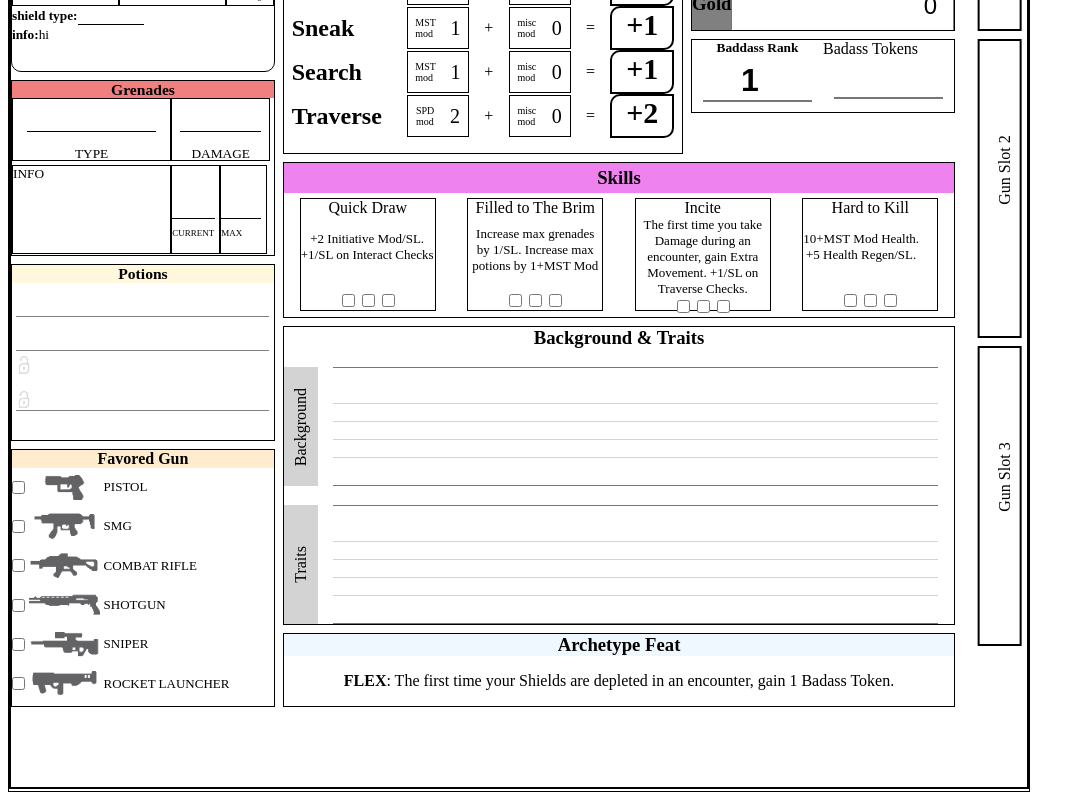
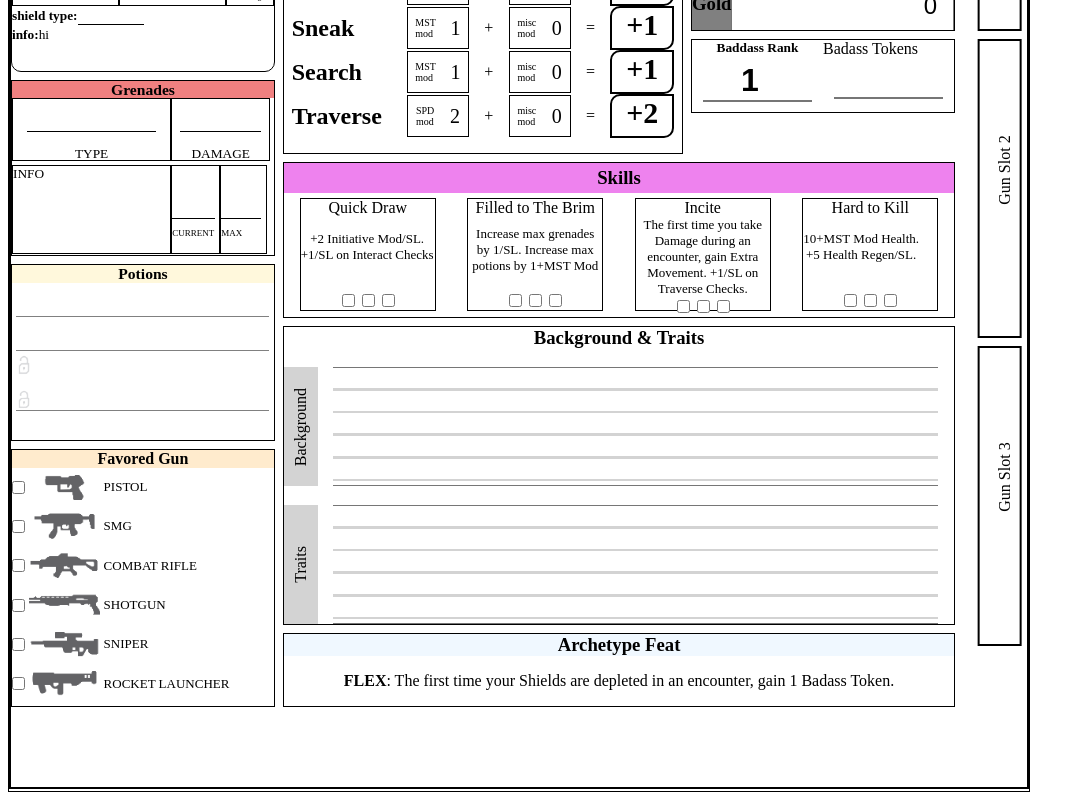
Before and after one commit to chrehall68/character-sheet, a React (Create React App) app: page / in a window 1280 px wide. Shown: the part 538-1338 px from the top of the page, without its empty margins (0-1085 px from the left). Built offline with nearby package versions, Linux system fonts and the light colour scheme.

Commit message:
styling changes for the textareas

```diff
--- a/src/Body.css
+++ b/src/Body.css
@@ -781,10 +781,8 @@
     margin-right: 2.5%;
     border-left: 0px;
     border-right: 0px;
-    line-height: 1.35;
-    background-image:
-        repeating-linear-gradient(white, white 15%, lightgrey 15%, lightgrey 15%, lightgrey 15.3%),
-        repeating-linear-gradient(white, white 15%, lightgrey 15%, lightgrey 15%, lightgrey 15.3%);
+    line-height: 1.7em;
+    background-image: repeating-linear-gradient(white, white 1.5em, lightgrey 1.5em, lightgrey 1.7em, white 1.7em);
 }
 
 .archetypeFeat {
--- a/src/Body.js
+++ b/src/Body.js
@@ -3,6 +3,7 @@ import "./Body.css"
 
 import { ModifierBox, LargeModifierBox, LongModifierBox } from './ModifierBox'
 import { Editable } from './Editable'
+import { LimitedTextarea } from './limitedTextarea'
 
 class SmallAttr extends React.Component {
     constructor(props) {
@@ -316,11 +317,11 @@ class BGandTraits extends React.Component {
             <div className="header"><h3>Background & Traits</h3></div>
             <div className="bgbox">
                 <div className="bgbar"><p>Background</p></div>
-                <div className="bginfo"><textarea style={{ "resize": "none" }}></textarea></div>
+                <div className="bginfo"><LimitedTextarea maxLines={5} style={{ "resize": "none" }} /></div>
             </div>
             <div className="traitsbox">
                 <div className="traitsbar"><p>Traits</p></div>
-                <div className="traitsinfo"><textarea style={{ "resize": "none" }}></textarea></div>
+                <div className="traitsinfo"><LimitedTextarea maxLines={5} style={{ "resize": "none" }} /></div>
             </div>
         </div>
     }
--- /dev/null
+++ b/src/limitedTextarea.js
@@ -0,0 +1,27 @@
+import React from 'react'
+
+export class LimitedTextarea extends React.Component {
+    constructor(props) {
+        super(props)
+        this.props = props
+        this.maxLines = props.maxLines
+        this.state = { value: '' }
+    }
+
+    handleChange = (event) => {
+        // STACK OVERFLOW!!
+        // https://stackoverflow.com/questions/42110855/how-to-set-max-rows-to-textarea-input-tag
+
+        console.log("maxlines" + this.maxLines);
+        let lines = event.target.value.split('\n').length;
+        console.log(lines);
+        if (lines > this.maxLines) {
+            return false;
+        }
+        this.setState({ value: event.target.value })
+    }
+    render() {
+        return <textarea className={this.props.className || ""} style={this.props.style}
+            value={this.state.value} onChange={this.handleChange} />
+    }
+}
```
